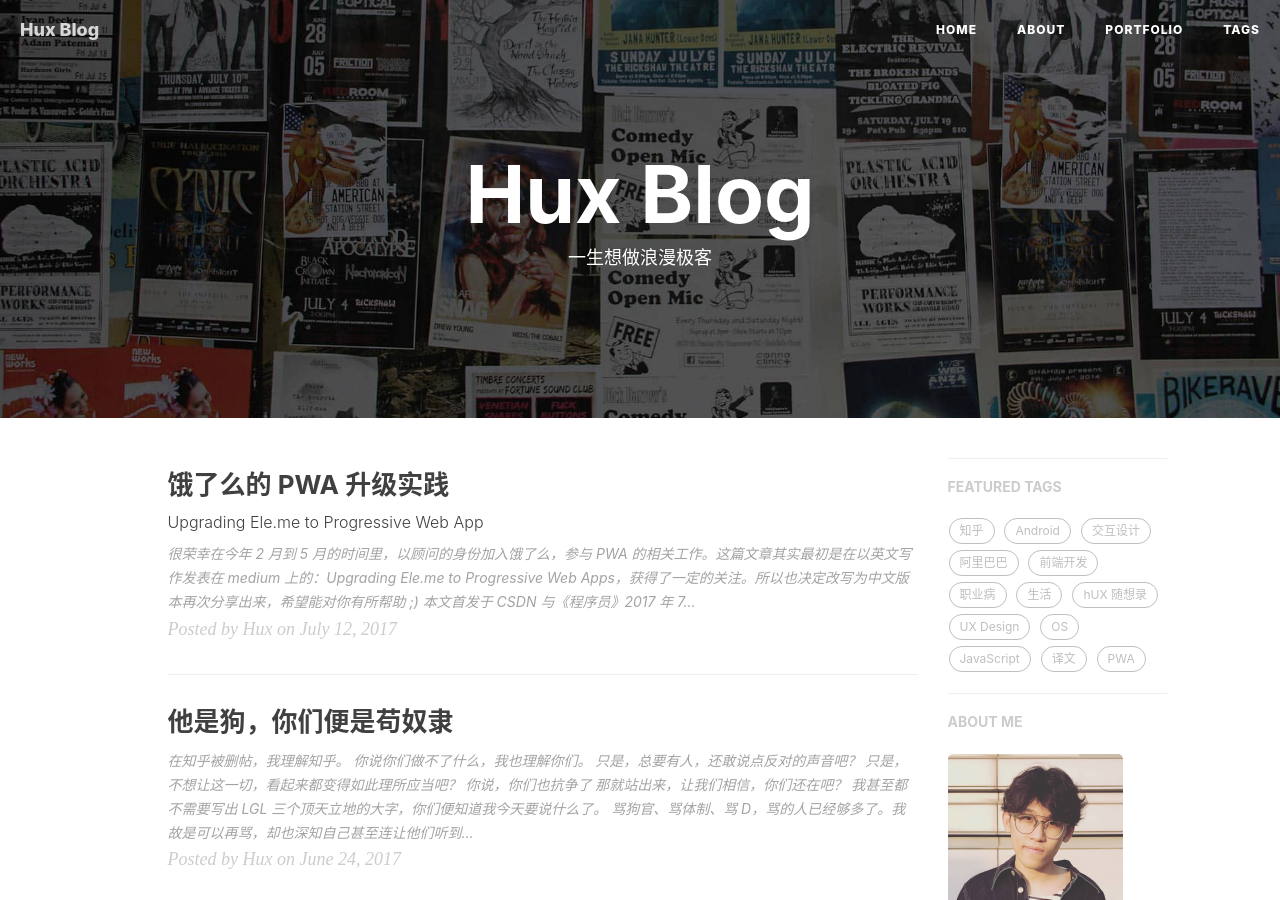
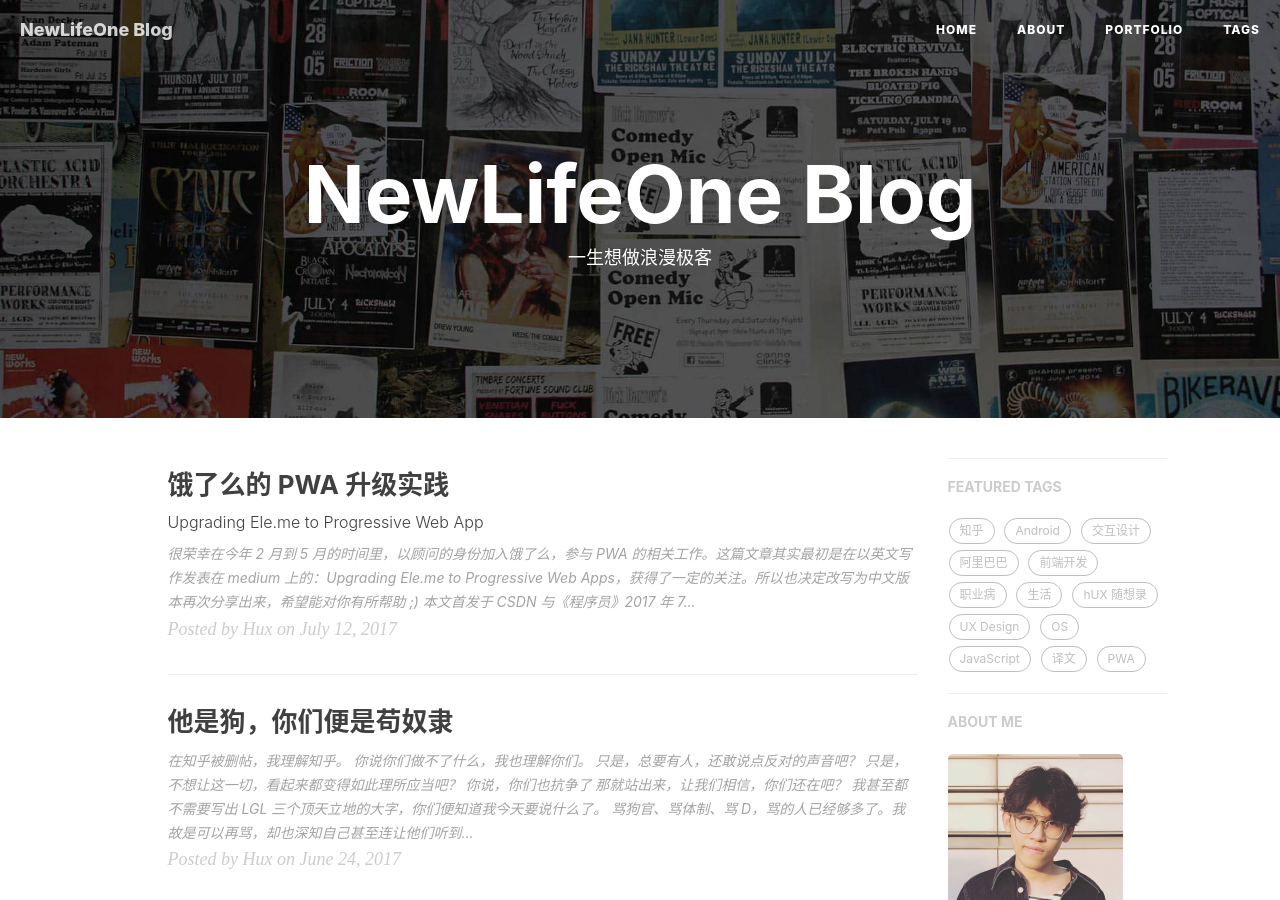
Before and after one commit to gary-robotics/dlward, a Jekyll site: the page built from index.html, in a window 1280 px wide and 900 px high. Built offline with Jekyll 4.4.1, drawn with Linux system fonts in a browser that asks for light colours; nearby versions of some CDN libraries; the list of posts is cut into pages by our own code; comment, search, counter and statistics services are not loaded; some of the changed text lies outside the part shown.

Commit message:
Update _config.yml

```diff
--- a/_config.yml
+++ b/_config.yml
@@ -1,6 +1,6 @@
 # Site settings
-title: Hux Blog
-SEOTitle: 黄玄的博客 | Hux Blog
+title: NewLifeOne Blog
+SEOTitle: 毛冬东的博客 | Hux Blog
 header-img: img/home-bg.jpg
 email: huxpro@gmail.com
 description: "关于前端与设计、黑客与画家 | 黄玄，Web & Mobile Lover，Software Engineer，UX Designer | 这里是 @Hux黄玄 的个人博客，与你一起发现更大的世界。"
```
